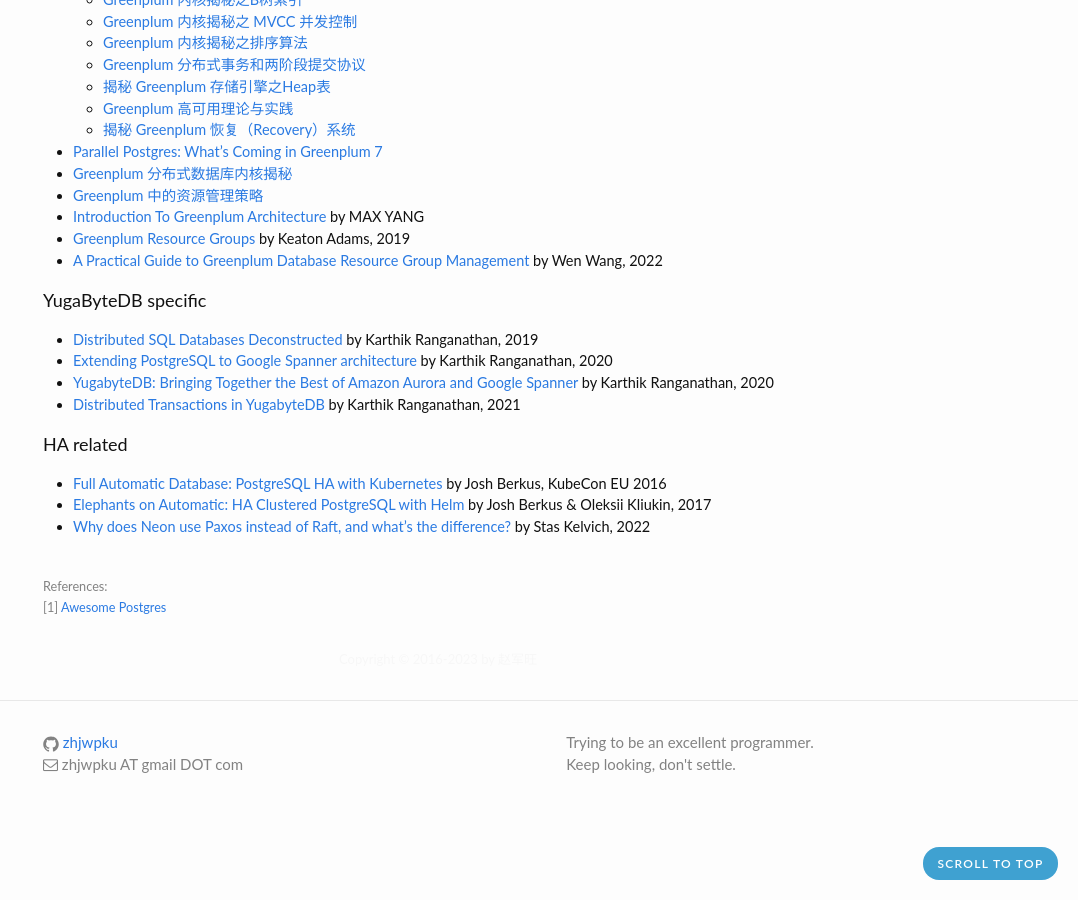
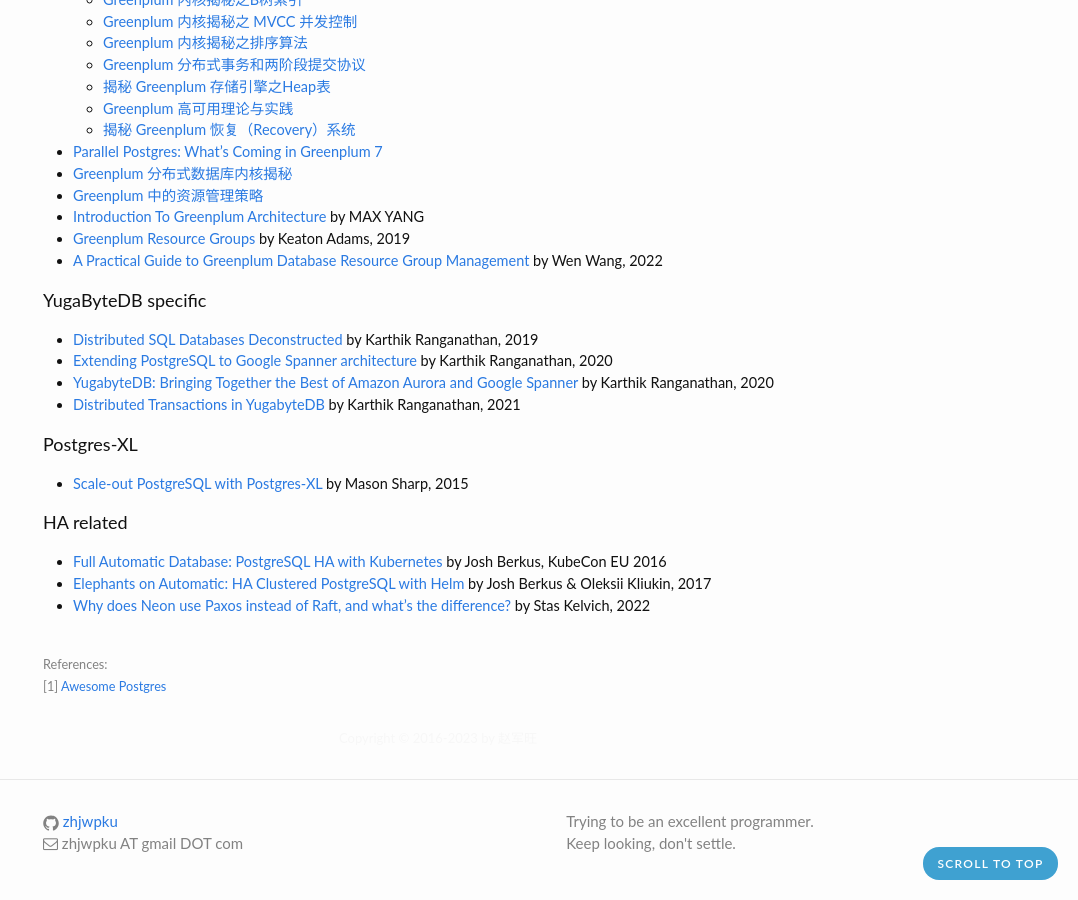
Before and after one commit to zhjwpku/zhjwpku.github.io, a Jekyll site: the page built from _posts/2022-07-12-awesome-postgres.md, in a window 1280 px wide and 900 px high, scrolled down 3715 px. Shown: the whole window, without its empty margins (202-1280 px from the left). Built offline with Jekyll 4.4.1, drawn with Linux system fonts in a browser that asks for light colours; comment, search, counter and statistics services are not loaded.

Commit message:
Scale-out PostgreSQL with Postgres-XL
Signed-off-by: Junwang Zhao <zhjwpku@gmail.com>

```diff
--- a/_posts/2022-07-12-awesome-postgres.md
+++ b/_posts/2022-07-12-awesome-postgres.md
@@ -193,6 +193,10 @@
 - [YugabyteDB: Bringing Together the Best of Amazon Aurora and Google Spanner](https://www.youtube.com/watch?v=DAFQcYXK2-o) by Karthik Ranganathan, 2020
 - [Distributed Transactions in YugabyteDB](https://www.youtube.com/watch?v=92zS2uHuLqQ) by Karthik Ranganathan, 2021
 
+<h4>Postgres-XL</h4>
+
+- [Scale-out PostgreSQL with Postgres-XL](https://www.youtube.com/watch?v=XX-0y2Ryaic) by Mason Sharp, 2015
+
 <h4>HA related</h4>
 
 - [Full Automatic Database: PostgreSQL HA with Kubernetes](https://www.youtube.com/watch?v=iruaCgeG7qs) by Josh Berkus, KubeCon EU 2016
```
